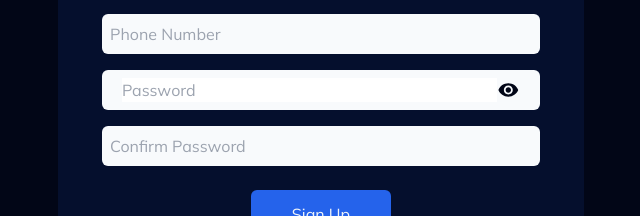
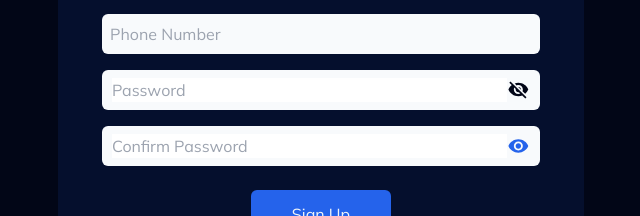
Before and after one commit to omollpeter/KoPeRo-Studios-Frontend, a React (Vite) app: page /register in a window 1280 px wide. Both pictures are taken after a click on the icon 827 px from the left and 464 px from the top of the page. Shown: the part 374-590 px from the top of the page, without its empty margins (319-959 px from the left). Built offline with nearby package versions, Linux system fonts and the light colour scheme.

Commit message:
Refactor password input fields to toggle visibility

```diff
--- a/src/pages/Login.jsx
+++ b/src/pages/Login.jsx
@@ -5,6 +5,7 @@ import { FaLinkedin } from 'react-icons/fa';
 import { FaXTwitter } from 'react-icons/fa6';
 import { useContext, useState } from 'react';
 import { AuthContext } from '../context/AuthContext';
+import { IoMdEye, IoMdEyeOff } from 'react-icons/io';
 
 const Login = () => {
   const [inputs, setInputValue] = useState({
@@ -12,11 +13,17 @@ const Login = () => {
     password: '',
   });
 
+  const [passwordVisible, setPasswordVisible] = useState(false);
+
   const [err, setErr] = useState(null);
 
   const navigate = useNavigate();
 
   const { login } = useContext(AuthContext);
+
+  const togglePassword = () => {
+    setPasswordVisible(!passwordVisible);
+  };
 
   const handleChange = (e) => {
     setInputValue((prev) => ({ ...prev, [e.target.name]: e.target.value }));
@@ -83,14 +90,26 @@ const Login = () => {
               onChange={handleChange}
               className='p-2 rounded-md bg-slate-50 text-dark w-[300px] md:w-full'
             />
-            <input
-              required
-              type='password'
-              placeholder='Password'
-              name='password'
-              onChange={handleChange}
-              className='p-2 rounded-md bg-slate-50 text-dark w-[300px] md:w-full'
-            />
+            <div className='flex justify-between items-center bg-slate-50 rounded-md w-[300px] md:w-full py-2 px-[10px] '>
+              <input
+                required
+                type={passwordVisible ? 'text' : 'password'}
+                placeholder='Password'
+                name='password'
+                className='text-dark border-none outline-0 w-full'
+              />
+              {passwordVisible ? (
+                <IoMdEyeOff
+                  className='text-dark text-2xl cursor-pointer'
+                  onClick={() => togglePassword()}
+                />
+              ) : (
+                <IoMdEye
+                  className='text-blue text-2xl cursor-pointer'
+                  onClick={() => togglePassword()}
+                />
+              )}
+            </div>
           </form>
         </div>
         <div className='flex flex-col gap-4 justify-center items-center'>
--- a/src/pages/Register.jsx
+++ b/src/pages/Register.jsx
@@ -19,6 +19,16 @@ const Register = () => {
   });
 
   const [err, setError] = useState(null);
+  const [password1Visible, setPassword1Visible] = useState(false);
+  const [password2Visible, setPassword2Visible] = useState(false);
+
+  const togglePassword1 = () => {
+    setPassword1Visible(!password1Visible);
+  };
+
+  const togglePassword2 = () => {
+    setPassword2Visible(!password2Visible);
+  };
 
   const navigate = useNavigate();
 
@@ -96,23 +106,46 @@ const Register = () => {
               onChange={handleChange}
               className='p-2 rounded-md bg-slate-50 text-dark w-[300px] md:w-full'
             />
-            <div className='flex justify-between items-center bg-slate-50 rounded-md w-[300px] md:w-full py-2 px-[20px] '>
+            <div className='flex justify-between items-center bg-slate-50 rounded-md w-[300px] md:w-full py-2 px-[10px] '>
               <input
                 required
-                type='password'
+                type={password1Visible ? 'text' : 'password'}
                 placeholder='Password'
                 name='password_1'
                 className='text-dark border-none outline-0 w-full'
               />
-              <IoMdEye className='text-dark text-2xl cursor-pointer' />
+              {password1Visible ? (
+                <IoMdEyeOff
+                  className='text-dark text-2xl cursor-pointer'
+                  onClick={() => togglePassword1()}
+                />
+              ) : (
+                <IoMdEye
+                  className='text-blue text-2xl cursor-pointer'
+                  onClick={() => togglePassword1()}
+                />
+              )}
             </div>
-            <input
-              required
-              type='password'
-              placeholder='Confirm Password'
-              name='password_2'
-              className='p-2 rounded-md bg-slate-50 text-dark w-[300px] md:w-full'
-            />
+            <div className='flex justify-between items-center bg-slate-50 rounded-md w-[300px] md:w-full py-2 px-[10px] '>
+              <input
+                required
+                type={password2Visible ? 'text' : 'password'}
+                placeholder='Confirm Password'
+                name='password_2'
+                className='text-dark border-none outline-0 w-full'
+              />
+              {password2Visible ? (
+                <IoMdEyeOff
+                  className='text-dark text-2xl cursor-pointer'
+                  onClick={() => togglePassword2()}
+                />
+              ) : (
+                <IoMdEye
+                  className='text-blue text-2xl cursor-pointer'
+                  onClick={() => togglePassword2()}
+                />
+              )}
+            </div>
           </form>
         </div>
         <div className='flex flex-col gap-4 justify-center items-center'>
```
